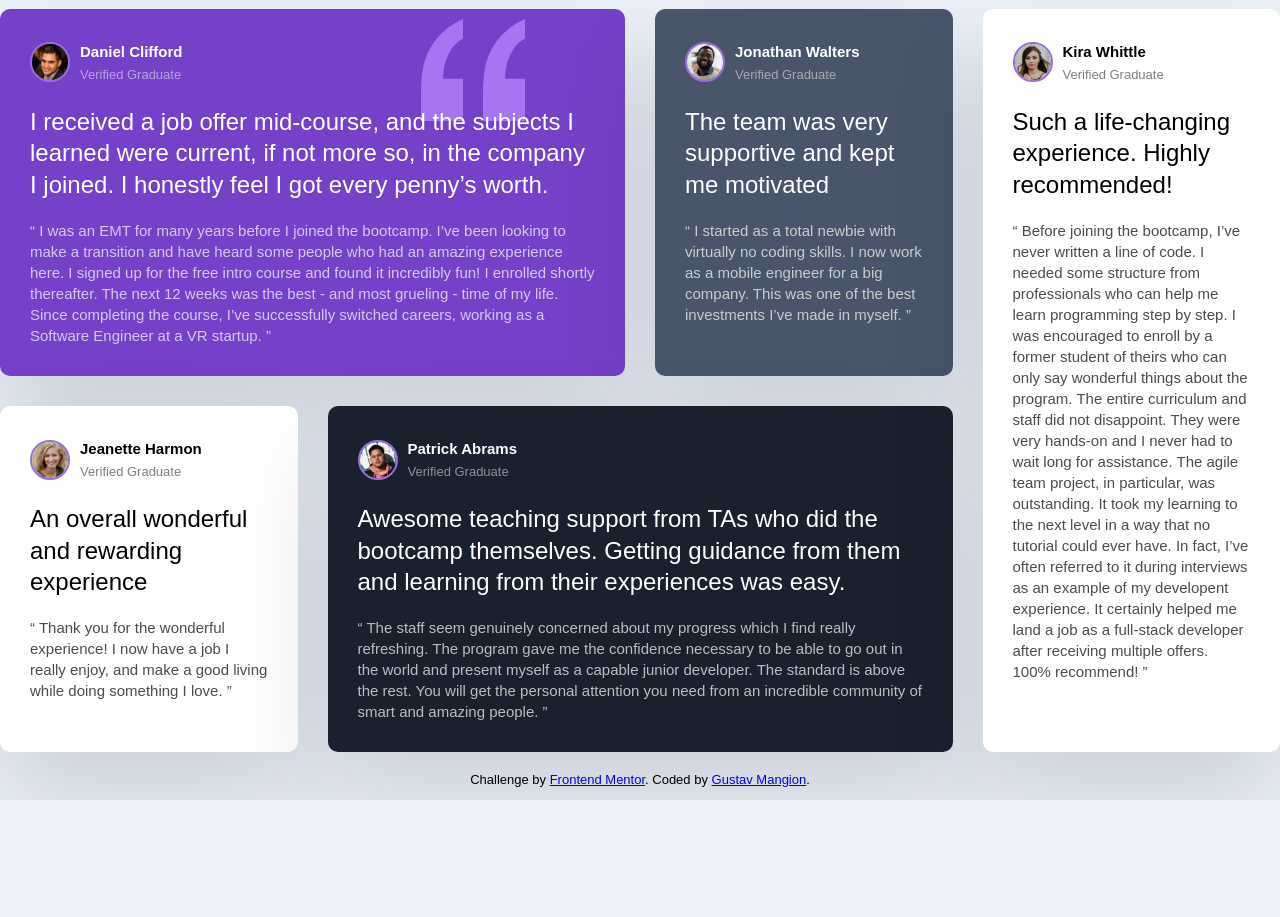
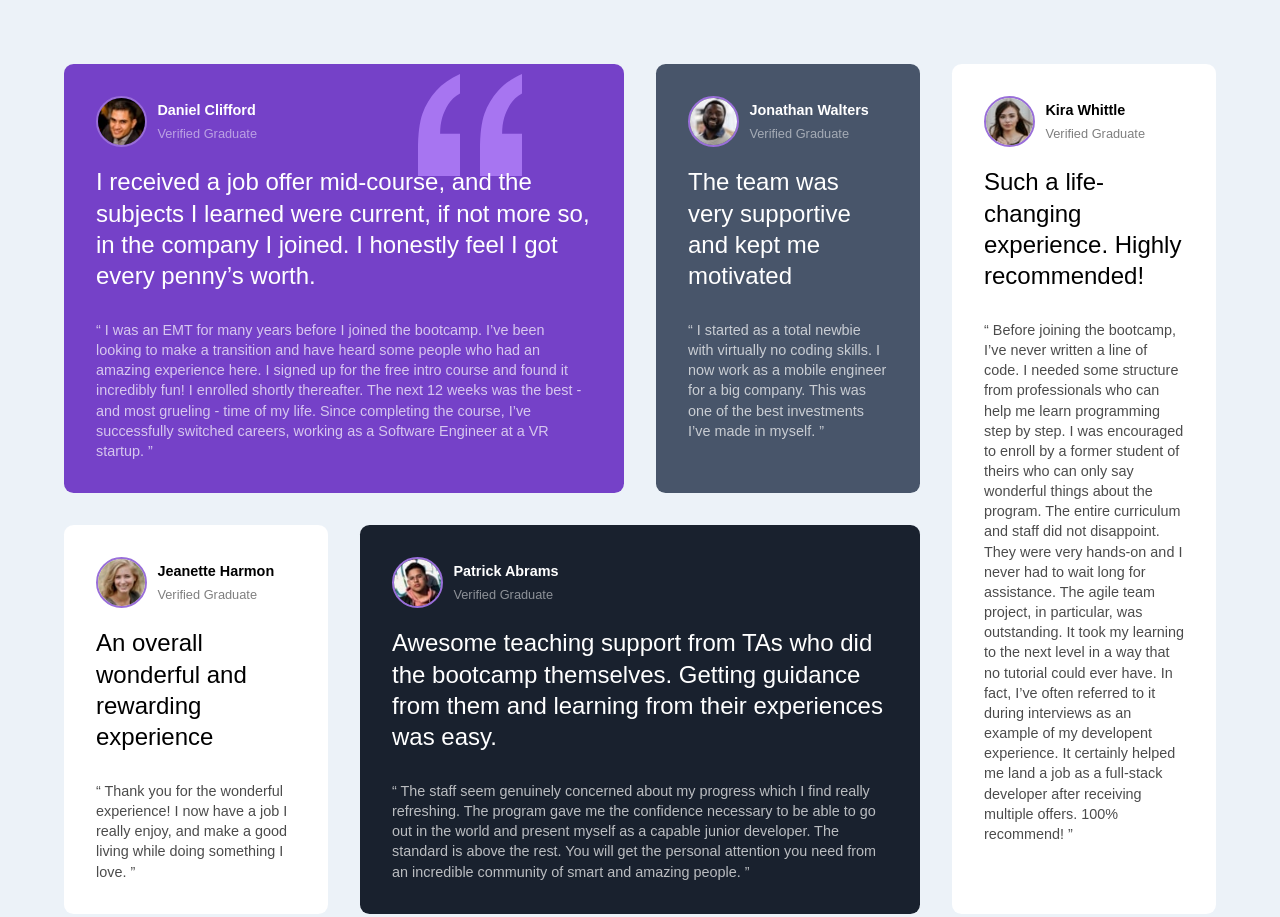
Before and after one commit to gustavmangion/Prac-WD-Testimonials, a plain HTML site: page index.html in a window 1280 px wide. Shown: the top 917 px of the page. Before the commit the page ends 800 px from the top, so only its background shows below. Drawn offline with Linux system fonts and the light colour scheme.

Commit message:
changed to relative units

```diff
--- a/scss/style.scss
+++ b/scss/style.scss
@@ -9,7 +9,7 @@
 body {
   font-family: "Barlow Semi Condensed", sans-serif;
   line-height: 1.7;
-  font-size: 13px;
+  font-size: 0.8rem;
   background-color: $background;
   min-height: 100vh;
   width: 100%;
@@ -19,49 +19,50 @@ body {
 }
 
 main {
-  max-width: 1440px;
+  max-width: 90rem;
   display: grid;
   grid-template-columns: repeat(4, 1fr);
-  gap: 30px;
+  gap: 2rem;
+  margin: 5em;
 }
 
 .card {
-  padding: 30px;
-  border-radius: 10px;
+  padding: 2rem;
+  border-radius: 0.6rem;
   background-color: hsl(0, 0%, 100%);
-  box-shadow: rgba(17, 12, 46, 0.15) 0px 48px 100px 0px;
+  box-shadow: rgba(17, 12, 46, 0.15) 0em 4em 8em 0emx;
 
   & > div {
     display: flex;
     align-items: center;
-    margin-bottom: 20px;
+    margin-bottom: 1.5em;
 
     p {
       opacity: 50%;
     }
 
     h1 {
-      font-size: 15px;
+      font-size: 0.9rem;
     }
   }
 
   img {
-    width: 40px;
-    height: 40px;
+    width: 4em;
+    height: 4em;
     border-radius: 50%;
-    border: 2px solid #996ed9;
-    margin-right: 10px;
+    border: 0.2em solid #996ed9;
+    margin-right: 0.8em;
   }
 
   .card-lead {
     font-size: 1.5rem;
     font-weight: 500;
     line-height: 1.3;
-    margin-bottom: 20px;
+    margin-bottom: 1.2em;
   }
 
   .card-quote {
-    font-size: 15px;
+    font-size: 0.9rem;
     font-weight: 500;
     line-height: 1.4;
     opacity: 70%;
@@ -86,7 +87,7 @@ main {
   color: hsl(0, 0%, 100%);
   background-image: url("../images/bg-pattern-quotation.svg");
   background-repeat: no-repeat;
-  background-position: top 10px right 100px;
+  background-position: top 0.8em right 8em;
 }
 
 .card-bg-grey {
@@ -106,8 +107,8 @@ footer {
   justify-content: center;
 }
 
-@media (max-width: 768px) {
-  .container {
+@media (max-width: 50em) {
+  main {
     grid-template-columns: 1fr;
     width: 100%;
   }
```
Also changed, not shown: css/style.css.
